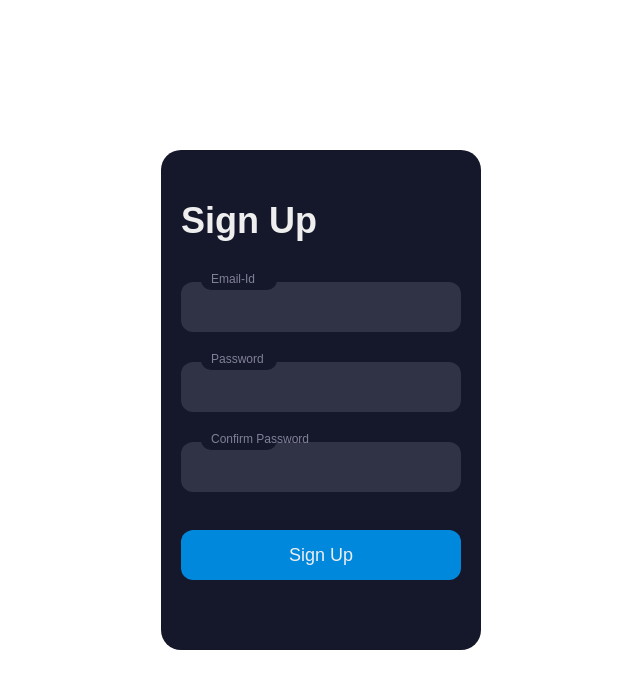
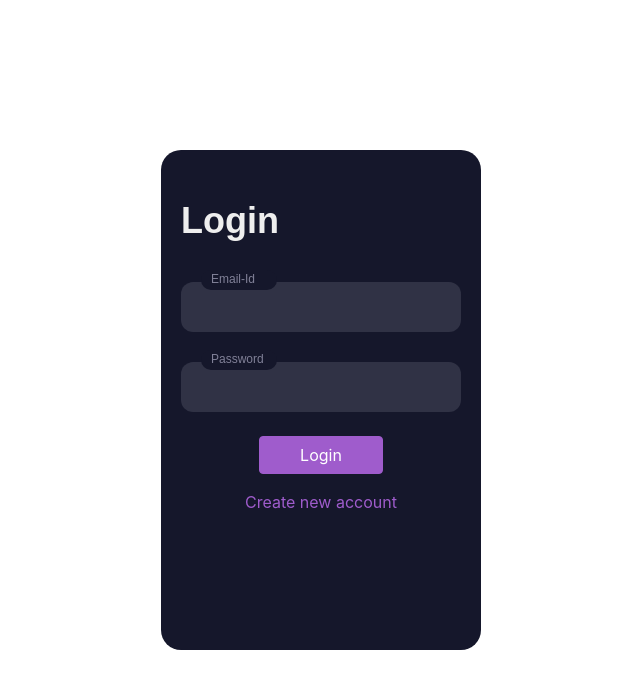
Before and after one commit to AbhishekNegii/Expense-Tracker, a React (Create React App) app: page /authform in a window 1280 px wide. Shown: the top 688 px of the page, without its empty margins (319-959 px from the left). Built offline with nearby package versions, Linux system fonts and the light colour scheme.

Commit message:
Login and Signup done

```diff
--- a/package.json
+++ b/package.json
@@ -8,7 +8,8 @@
     "@testing-library/user-event": "^13.5.0",
     "react": "^18.2.0",
     "react-dom": "^18.2.0",
-    "react-scripts": "5.0.1",
+    "react-router-dom": "^5.3.3",
+    "react-scripts": "^2.1.3",
     "web-vitals": "^2.1.4"
   },
   "scripts": {
--- a/src/App.js
+++ b/src/App.js
@@ -1,11 +1,13 @@
+import React from 'react';
 import './App.css';
-import Login from './Pages/Login';
+import AuthForm from './Pages/AuthForm';
+
 
 function App() {
   return (
     <div>
-       <Login/>
-    </div>
+        <AuthForm/>
+       </div>
   );
 }
 
--- a/src/Components/Header.js
+++ b/src/Components/Header.js
@@ -1,11 +1,11 @@
 import React from 'react'
+import { Link } from 'react-router-dom'
 
 const Header = () => {
   return (
     <div>
-        <span>Home</span>
-        <span>Product</span>
-        <span>About Us</span>
+        <Link to="/home">Home</Link>
+        <Link to="expense">ExpenseTracker</Link>
 
 
     </div>
--- /dev/null
+++ b/src/Pages/AuthForm.css
@@ -0,0 +1,158 @@
+body {
+    align-items: center;
+    background-color: white;
+    display: flex;
+    justify-content: center;
+    height: 100vh;
+  }
+
+  .form {
+    background-color: #15172b;
+    border-radius: 20px;
+    box-sizing: border-box;
+    height: 500px;
+    padding: 20px;
+    width: 320px;
+  }
+
+  .title {
+    color: #eee;
+    font-family: sans-serif;
+    font-size: 36px;
+    font-weight: 600;
+    margin-top: 30px;
+  }
+
+  .subtitle {
+    color: #eee;
+    font-family: sans-serif;
+    font-size: 16px;
+    font-weight: 600;
+    margin-top: 10px;
+  }
+
+  .input-container {
+    height: 50px;
+    position: relative;
+    width: 100%;
+  }
+
+  .ic1 {
+    margin-top: 40px;
+  }
+
+  .ic2 {
+    margin-top: 30px;
+  }
+
+  .input {
+    background-color: #303245;
+    border-radius: 12px;
+    border: 0;
+    box-sizing: border-box;
+    color: #eee;
+    font-size: 18px;
+    height: 100%;
+    outline: 0;
+    padding: 4px 20px 0;
+    width: 100%;
+  }
+
+  .cut {
+    background-color: #15172b;
+    border-radius: 10px;
+    height: 20px;
+    left: 20px;
+    position: absolute;
+    top: -20px;
+    transform: translateY(0);
+    transition: transform 200ms;
+    width: 76px;
+  }
+
+  .cut-short {
+    width: 50px;
+  }
+
+  .input:focus ~ .cut,
+  .input:not(:placeholder-shown) ~ .cut {
+    transform: translateY(8px);
+  }
+
+  .placeholder {
+    color: #65657b;
+    font-family: sans-serif;
+    left: 20px;
+    line-height: 14px;
+    pointer-events: none;
+    position: absolute;
+    transform-origin: 0 50%;
+    transition: transform 200ms, color 200ms;
+    top: 20px;
+  }
+
+  .input:focus ~ .placeholder,
+  .input:not(:placeholder-shown) ~ .placeholder {
+    transform: translateY(-30px) translateX(10px) scale(0.75);
+  }
+
+  .input:not(:placeholder-shown) ~ .placeholder {
+    color: #808097;
+  }
+
+  .input:focus ~ .placeholder {
+    color: #dc2f55;
+  }
+
+  .submit {
+    background-color: #08d;
+    border-radius: 12px;
+    border: 0;
+    box-sizing: border-box;
+    color: #eee;
+    cursor: pointer;
+    font-size: 18px;
+    height: 50px;
+    margin-top: 38px;
+    text-align: center;
+    width: 100%;
+  }
+
+  .submit:active {
+    background-color: #06b;
+  }
+
+  .actions {
+    margin-top: 1.5rem;
+    display: flex;
+    flex-direction: column;
+    align-items: center;
+  }
+
+  .actions button {
+    cursor: pointer;
+    font: inherit;
+    color: white;
+    background-color: #9f5ccc;
+    border: 1px solid #9f5ccc;
+    border-radius: 4px;
+    padding: 0.5rem 2.5rem;
+  }
+
+  .actions button:hover {
+    background-color: #873abb;
+    border-color: #873abb;
+  }
+
+  .actions .toggle {
+    margin-top: 1rem;
+    background-color: transparent;
+    color: #9f5ccc;
+    border: none;
+    padding: 0.15rem 1.5rem;
+  }
+
+  .actions .toggle:hover {
+    background-color: transparent;
+    color: #ae82cc;
+  }
--- /dev/null
+++ b/src/Pages/AuthForm.js
@@ -0,0 +1,157 @@
+import React, { useContext, useRef, useState } from "react";
+import { useHistory } from "react-router-dom";
+import AuthContext from "../Store/Auth-Context";
+// import Login from "./Login";
+import "./AuthForm.css";
+
+const AuthForm = () => {
+  const [isLogin, setIsLogin] = useState(true);
+  const [isLoading, setIsLoading] = useState(false);
+
+  const history = useHistory();
+
+  const authCntxt=useContext(AuthContext)
+
+  let emailidInputref = useRef("");
+  let passwordInputRef = useRef("");
+  let confirmPaswordInputRef = useRef("");
+
+  const switchAuthHandler = () => {
+    setIsLogin((prevState) => !prevState);
+  };
+
+  const onSubmitHandler = (e) => {
+    e.preventDefault();
+
+    const enteredEmail = emailidInputref.current.value;
+    const enteredPassword = passwordInputRef.current.value;
+    const enteredConfirmPassword = confirmPaswordInputRef.current.value;
+
+    setIsLoading(true);
+    if (!isLogin) {
+      fetch(
+        "https://identitytoolkit.googleapis.com/v1/accounts:signUp?key=AIzaSyCCXzhbX-HRm-ujGbrRU7-ynAlPT4t8HTY",
+        {
+          method: "POST",
+          body: JSON.stringify({
+            email: enteredEmail,
+            password: enteredPassword,
+            confirmPassword: enteredConfirmPassword,
+            returnSecureToken: true,
+          }),
+          headers: {
+            "Content-Type": "application/json",
+          },
+        }
+      )
+        .then((resp) => {
+          if (resp.ok) {
+            console.log(enteredEmail, "succesfully signed up");
+            return resp.json();
+          } else {
+            resp
+              .json()
+              .then((data) => {
+                // console.log(data);
+              })
+            }
+        }).then((data) => {
+          console.log(data)
+          authCntxt.login(data.idToken)
+        }).catch((err) => {
+          console.log(err);
+        });
+    } else {
+      fetch(
+        "https://identitytoolkit.googleapis.com/v1/accounts:signInWithPassword?key=AIzaSyCCXzhbX-HRm-ujGbrRU7-ynAlPT4t8HTY",
+        {
+          method: "POST",
+          body: JSON.stringify({
+            email: enteredEmail,
+            password: enteredPassword,
+            confirmPassword: enteredConfirmPassword,
+            returnSecureToken: true,
+          }),
+          headers: {
+            "Content-Type": "application/json",
+          },
+        }
+      )
+        .then((resp) => {
+          if (resp.ok) {
+            console.log(enteredEmail, "succesfully login up");
+            return resp.json();
+          } else {
+            resp
+              .json()
+              .then((data) => {
+                console.log(data);
+                history.replace("/ExpenseTracker");
+              })
+            }
+        }).then((data) => {
+          console.log(data)
+          authCntxt.login(data.idToken)
+        })
+        .catch((err) => {
+          alert(err);
+        });
+    }
+  };
+
+  return (
+    <section>
+      <div class="form">
+        <form onSubmit={onSubmitHandler}>
+          <div class="title"> {isLogin ? "Login" : "SignUp"}</div>
+          <div class="input-container ic1">
+            <input
+              id="Email-Id"
+              type="text"
+              class="input"
+              required
+              ref={emailidInputref}
+            />
+            <div class="cut"></div>
+            <label class="placeholder">Email-Id</label>
+          </div>
+          <div class="input-container ic2">
+            <input
+              id="password"
+              class="input"
+              type="password"
+              ref={passwordInputRef}
+              required
+            />
+            <div class="cut"></div>
+            <label class="placeholder">Password</label>
+          </div>
+          {!isLogin && (
+            <div class="input-container ic2">
+              <input
+                id="confirmPassword"
+                class="input"
+                type="password"
+                ref={confirmPaswordInputRef}
+                required
+              />
+              <div class="cut"></div>
+              <label class="placeholder">Confirm Password</label>
+            </div>
+          )}
+          <div class="actions">
+            {!isLoading && (
+              <button>{isLogin ? "Login" : "Create Account"}</button>
+            )}
+            {isLoading && <p>Sending request....</p>}
+            <button type="button" class="toggle" onClick={switchAuthHandler}>
+              {isLogin ? "Create new account" : "Login with existing account"}
+            </button>
+          </div>
+        </form>
+      </div>
+    </section>
+  );
+};
+
+export default AuthForm;
--- /dev/null
+++ b/src/Store/Auth-Context.js
@@ -0,0 +1,37 @@
+import React, { useState } from "react"
+const AuthContext= React.createContext({
+    token:" ",
+    isLoggedIn:false,
+    login: (token)=>{},
+    logout: ()=>{}
+})
+
+export const AuthContextProvider=(props)=>{
+
+    const[token,setToken]=useState()
+
+    const userIsLoggedIn= !!token;
+
+    const loginHandler=(token)=>{
+        setToken(token)
+    }
+
+    const logoutHandler=()=>{
+        setToken(null)
+    }
+
+    const contextValue={
+        token: token,
+        isLoggedIn: userIsLoggedIn,
+        login: loginHandler,
+        logout: logoutHandler
+    }
+
+    return (
+        <AuthContext.Provider value={contextValue}>
+            {props.children}
+        </AuthContext.Provider>
+    )
+}
+
+export default AuthContext;
```
Also changed, not shown: src/Pages/ExpenseTracker.js (added, +11 -0 lines), src/index.js (+6 -2 lines), 1 other file (tests, documents, lock files or other folders).
